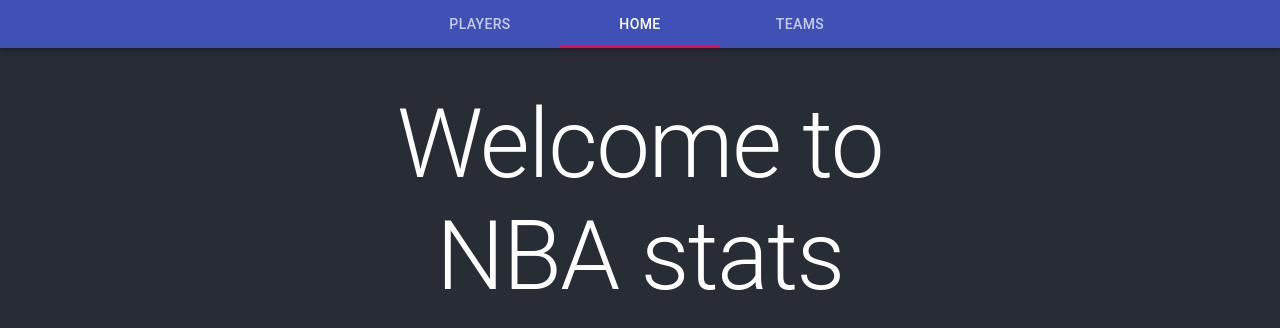
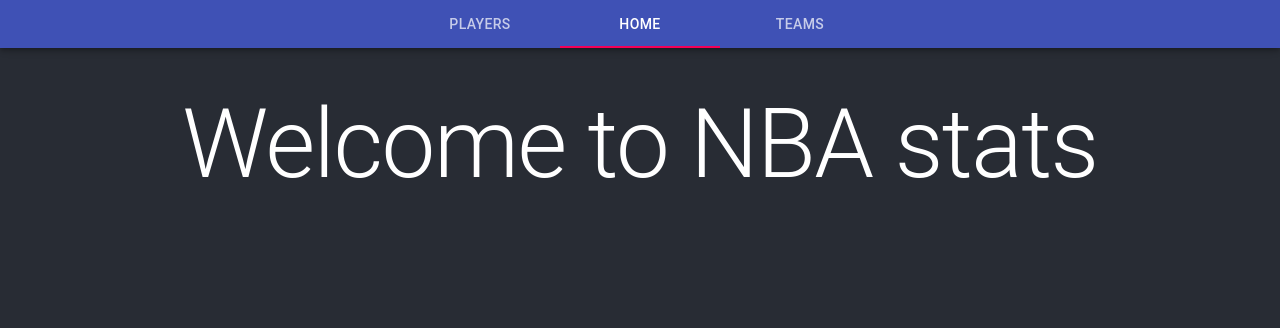
Before and after one commit to yankostadinov/nba-stats, a React app: page / in a window 1280 px wide. Shown: the top 328 px of the page. Built offline with nearby package versions, Linux system fonts and the light colour scheme.

Commit message:
remove main container max width

```diff
--- a/src/App.js
+++ b/src/App.js
@@ -17,7 +17,7 @@
   <div className='App'>
     <Router>
       <Navigation />
-      <Container className='main'>
+      <Container className='main' maxWidth={false}>
         <Switch>
           <Route exact path='/' component={Home} />
           <Route exact path='/players' component={PlayerList} />
--- a/src/screens/Home.js
+++ b/src/screens/Home.js
@@ -3,7 +3,7 @@
 import Typography from '@material-ui/core/Typography';
 
 const Home = () => (
-  <Container maxWidth='sm'>
+  <Container>
     <Typography variant='h1' gutterBottom>Welcome to NBA stats</Typography>
   </Container>
 );
```
